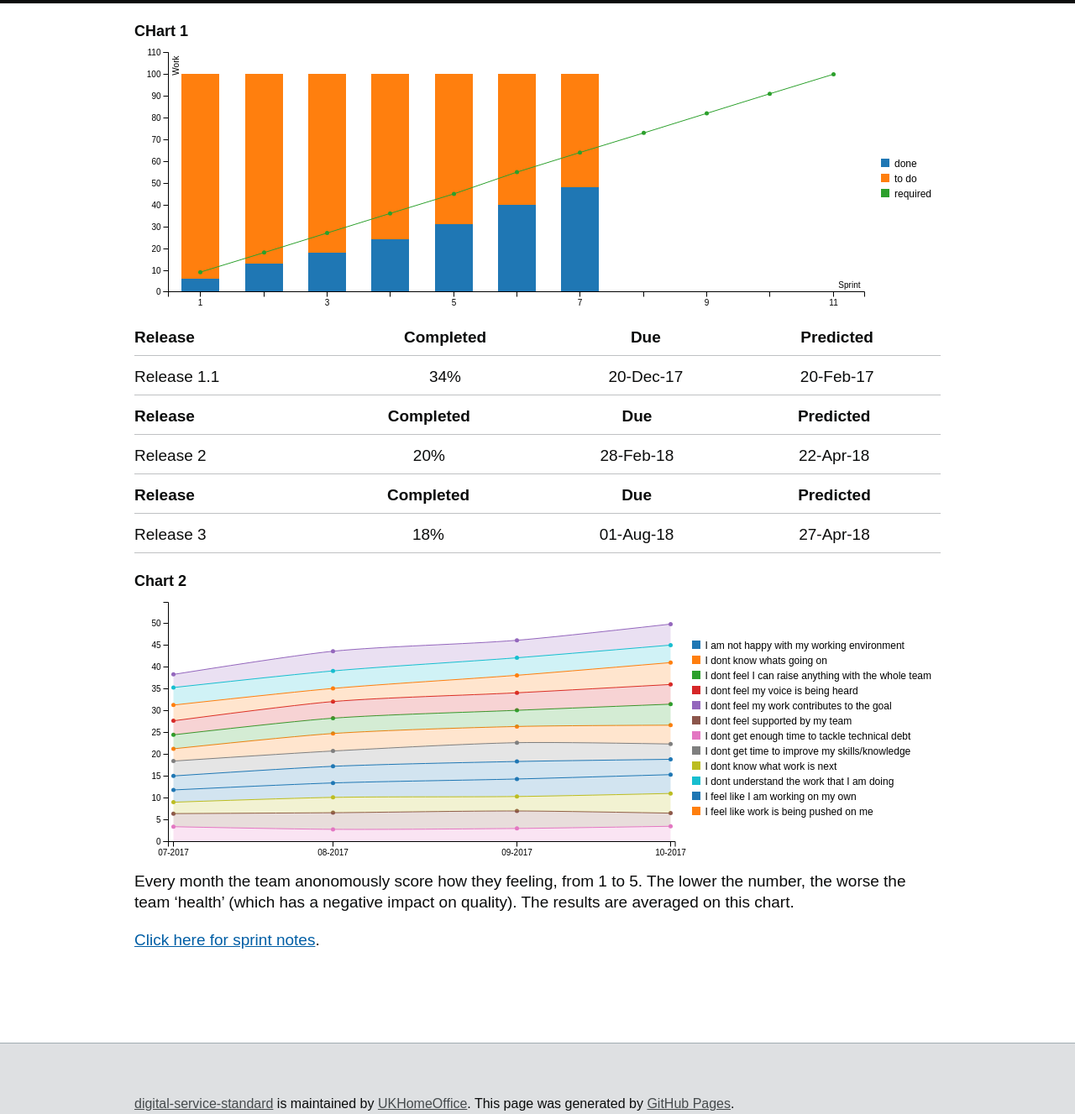
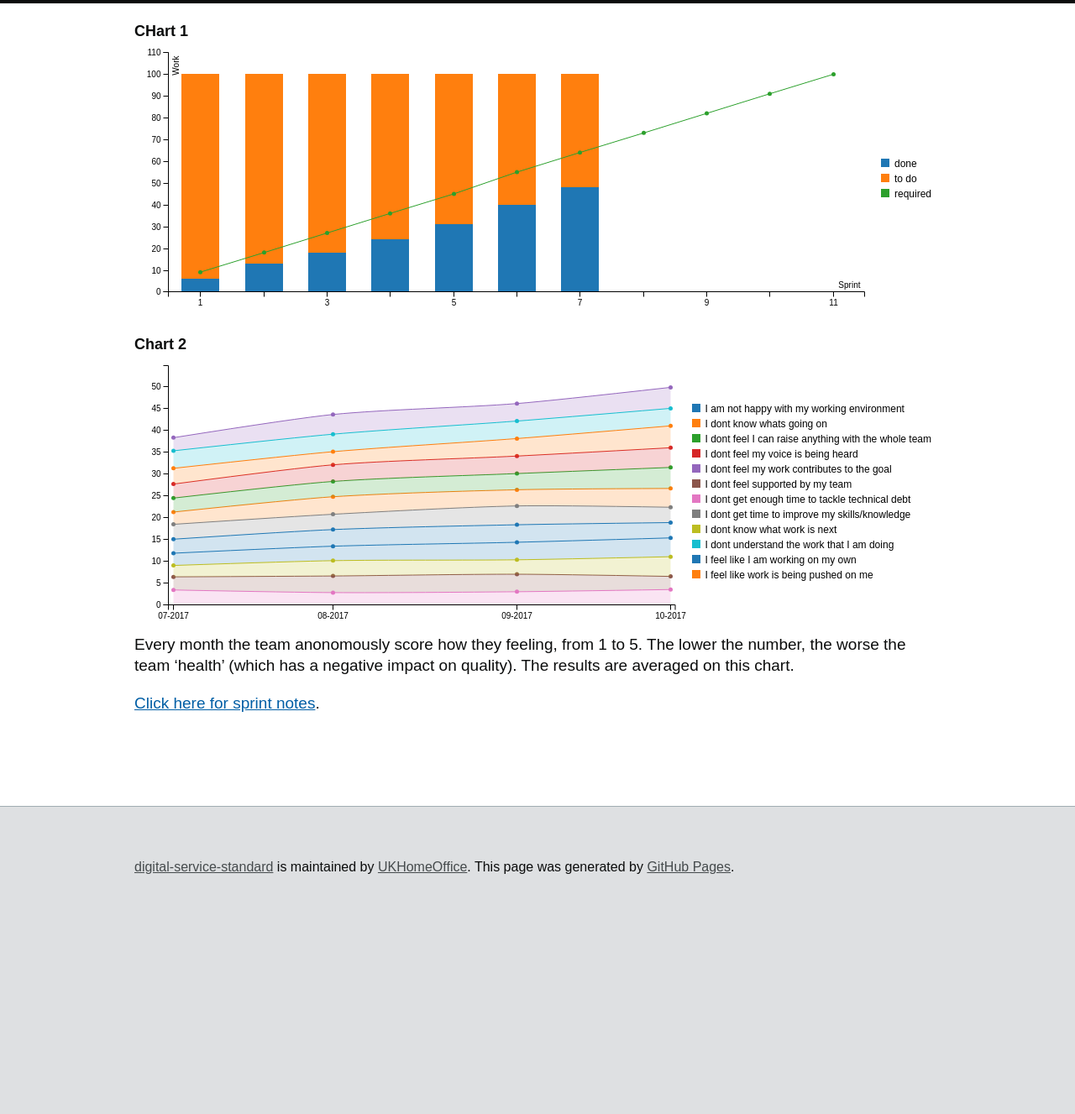
Before and after one commit to UKHomeOffice/digital-service-standard, a Jekyll site: the page built from charts/chart.md, in a window 1280 px wide, cut to the strip 45-1372 px from the top of the page. Shown: the whole strip at 84% size. Built offline with Jekyll 4.4.1, drawn with Linux system fonts in a browser that asks for light colours; our own code applies the rules of GitHub Pages for plain Markdown files; after the commit the page ends 1090 px from its top, so only the background shows below that.

Commit message:
Update chart.md

```diff
--- a/charts/chart.md
+++ b/charts/chart.md
@@ -38,19 +38,6 @@ bindto: '#chart1'
 
 });
 </script>
-
-| Release |Completed  | Due | Predicted |
-|:-----| :-----:|:-----:|:-----:|
-|Release 1.1  | 34% |20-Dec-17 | 20-Feb-17 |
-
-| Release |Completed  | Due | Predicted |
-|:-----| :-----:|:-----:|:-----:|
-|Release 2  | 20% |28-Feb-18 | 22-Apr-18 |
-
-| Release |Completed  | Due | Predicted |
-|:-----| :-----:|:-----:|:-----:|
-|Release 3  | 18% |01-Aug-18 | 27-Apr-18 |
-
 
 ### Chart 2
 <div id="chart2"></div>
```
